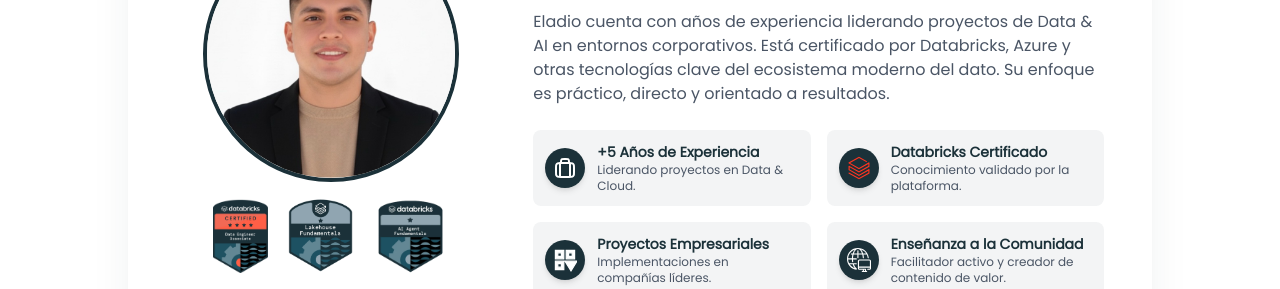
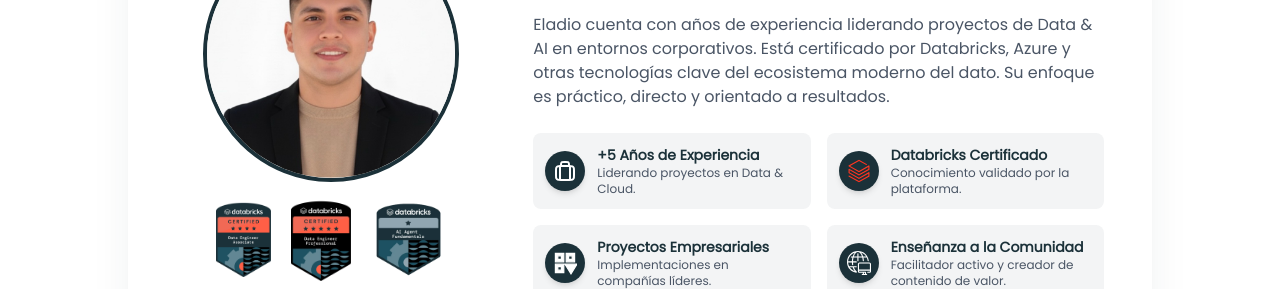
Before and after one commit to sotoflore/Landing-Page-Course, a website with bundled scripts: page index.html in a window 1280 px wide. Shown: the part 4556-4845 px from the top of the page. Built offline with nearby package versions, Linux system fonts and the light colour scheme; files whose address does not match are found by name.

Commit message:
ajuste de imagen

```diff
--- a/index.html
+++ b/index.html
@@ -324,8 +324,8 @@
                                         class="w-full h-auto" />
                                 </picture>
 
-                                <picture class="max-w-[65px]">
-                                    <img src="./src/assets/images/certificado-lakehouse.png" alt="Certificado Lakehouse"
+                                <picture class="max-w-[60px]">
+                                    <img src="./src/assets/images/certificado-lakehouse.webp" alt="Certificado Lakehouse"
                                         class="w-full h-auto" />
                                 </picture>
                                 <picture class="max-w-[75px]">
```
Also changed, not shown: src/assets/images/certificado-lakehouse.webp (added), src/css/styles.css.
